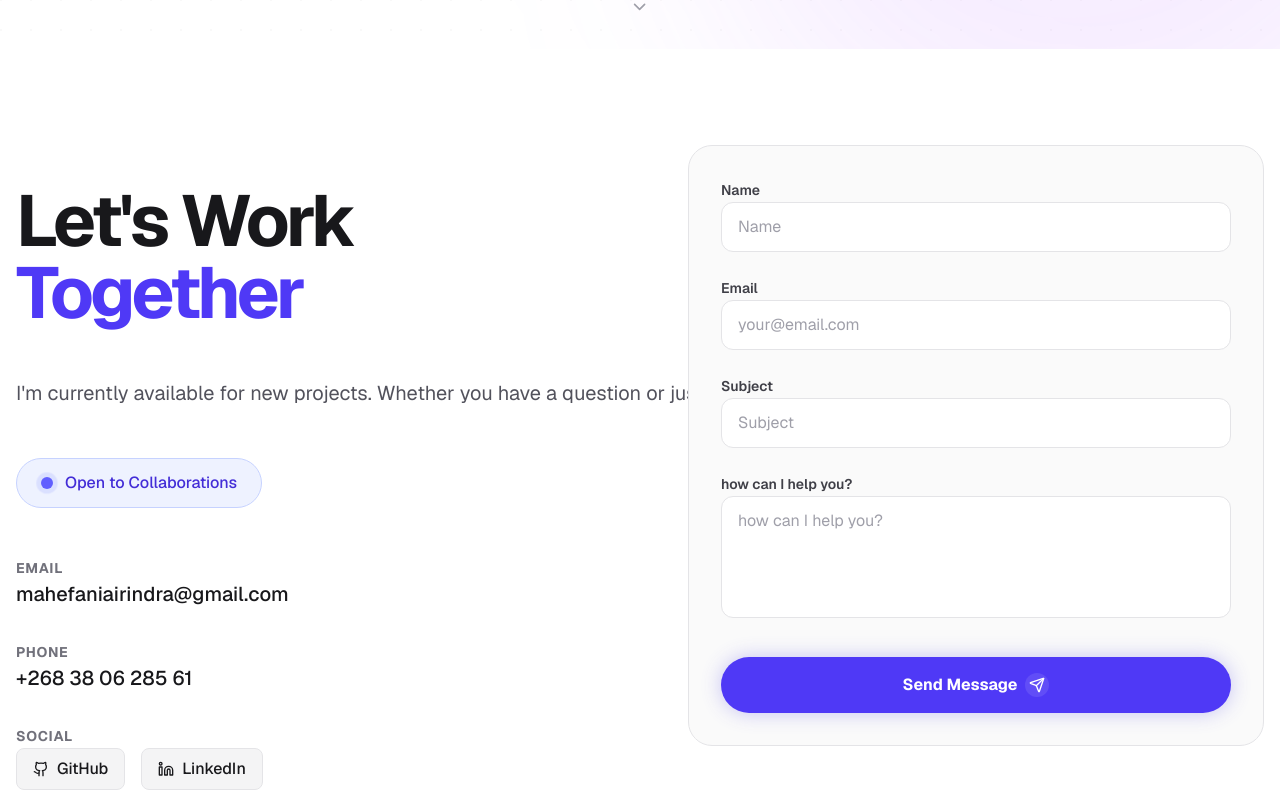
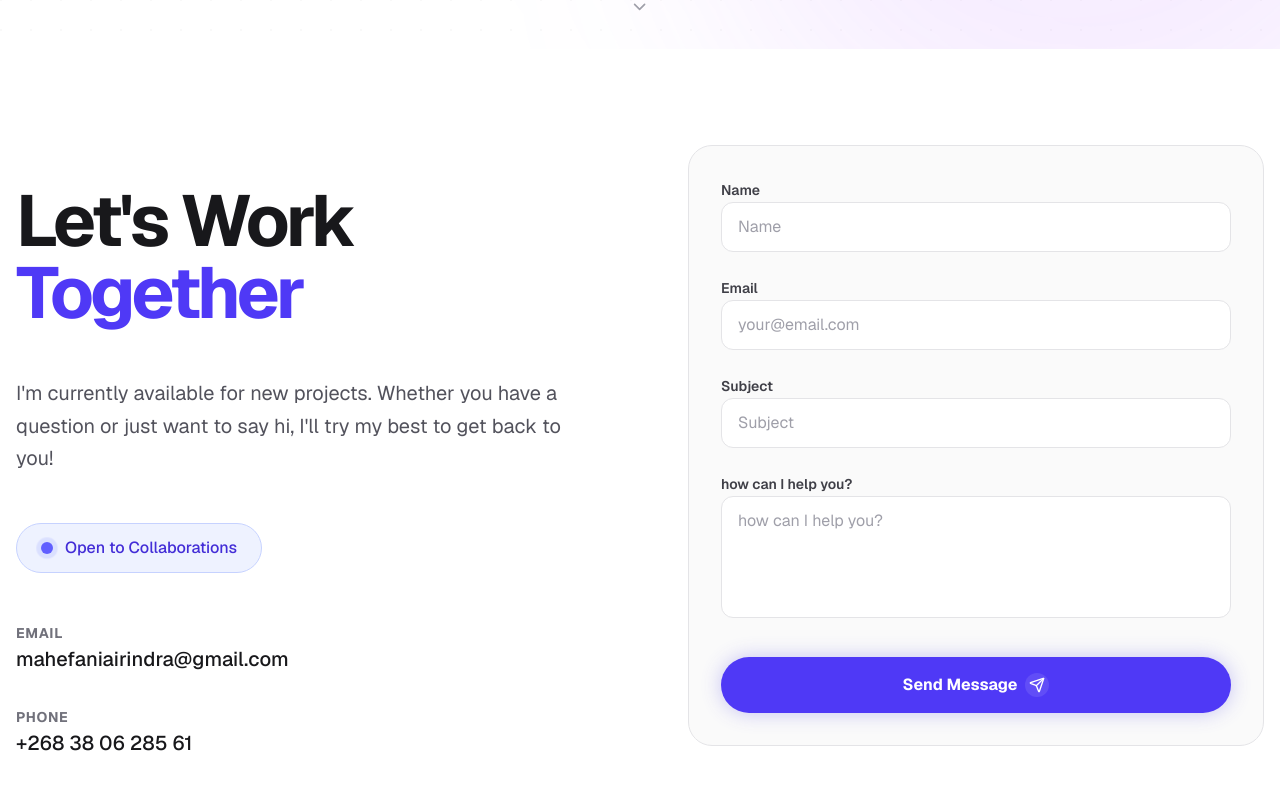
Before and after one commit to HossanaRanto/portfolio-v2, a Next.js app: page / in a window 1280 px wide. Shown: the part 751-1544 px from the top of the page. Built offline with nearby package versions, Linux system fonts and the light colour scheme; no server answers; the database is empty.

Commit message:
fix(ui): improve decrypted-text text wrapping and reactivity

```diff
--- a/src/presentation/components/ui/decrypted-text.tsx
+++ b/src/presentation/components/ui/decrypted-text.tsx
@@ -33,6 +33,10 @@ export const DecryptedText = ({
 
   const ref = useRef(null);
   const isInView = useInView(ref, { once: true });
+
+  useEffect(() => {
+    setDisplayText(text);
+  }, [text]);
 
   useEffect(() => {
     if (animateOn === "view" && isInView && !isScrambling) {
@@ -97,7 +101,7 @@ export const DecryptedText = ({
   return (
     <motion.span
       ref={ref}
-      className={`${parentClassName} inline-block whitespace-nowrap`}
+      className={`${parentClassName} inline-block`}
       onMouseEnter={() => {
         if (animateOn === "hover") {
             setIsHovering(true);
```
